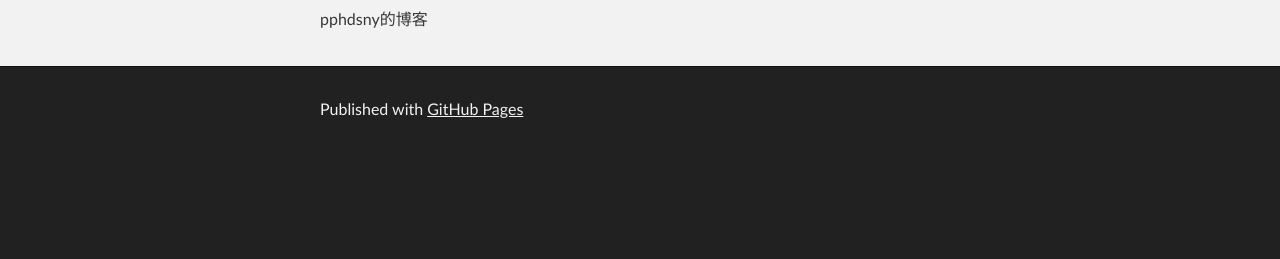
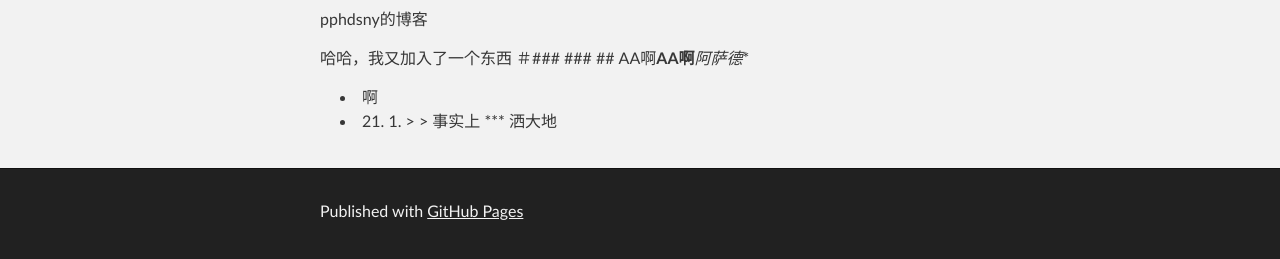
Before and after one commit to pphdsny/pphdsny.github.io, a plain HTML site: page index.html in a window 1280 px wide. Shown: the part 317-576 px from the top of the page. Drawn offline with Linux system fonts and the light colour scheme.

Commit message:
Replace master branch with page content via GitHub

```diff
--- a/index.html
+++ b/index.html
@@ -31,6 +31,16 @@
 <a id="pphdsnygithubio" class="anchor" href="#pphdsnygithubio" aria-hidden="true"><span class="octicon octicon-link"></span></a>pphdsny.github.io</h1>
 
 <p>pphdsny的博客</p>
+
+<p>哈哈，我又加入了一个东西
+＃### ### ## AA啊<strong>AA啊</strong><em>阿萨德</em>*</p>
+
+<ul>
+<li>啊</li>
+<li>21. 1. &gt; &gt; 事实上
+***
+洒大地</li>
+</ul>
       </section>
     </div>
 
--- a/params.json
+++ b/params.json
@@ -1 +1 @@
-{"name":"我的第一篇测试博客","tagline":"你懂的","body":"pphdsny.github.io\r\n=================\r\n\r\npphdsny的博客\r\n","google":"","note":"Don't delete this file! It's used internally to help with page regeneration."}
+{"name":"我的第一篇测试博客","tagline":"你懂的","body":"pphdsny.github.io\r\n=================\r\n\r\npphdsny的博客\r\n\r\n\r\n哈哈，我又加入了一个东西\r\n＃### ### ## AA啊**AA啊**_阿萨德_*\r\n* 啊\r\n1. 21. 1. > > 事实上\r\n***\r\n 洒大地","google":"","note":"Don't delete this file! It's used internally to help with page regeneration."}
```
